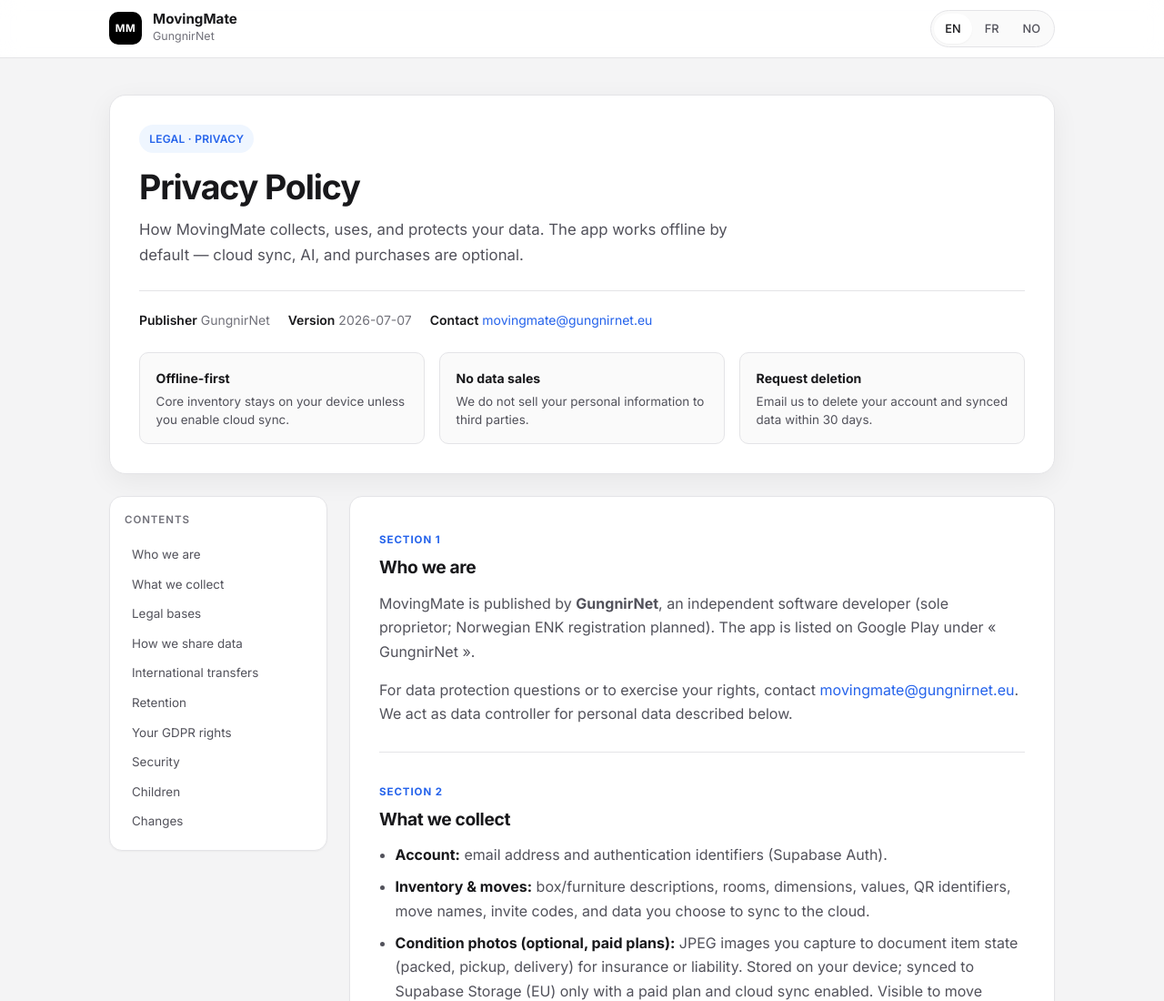
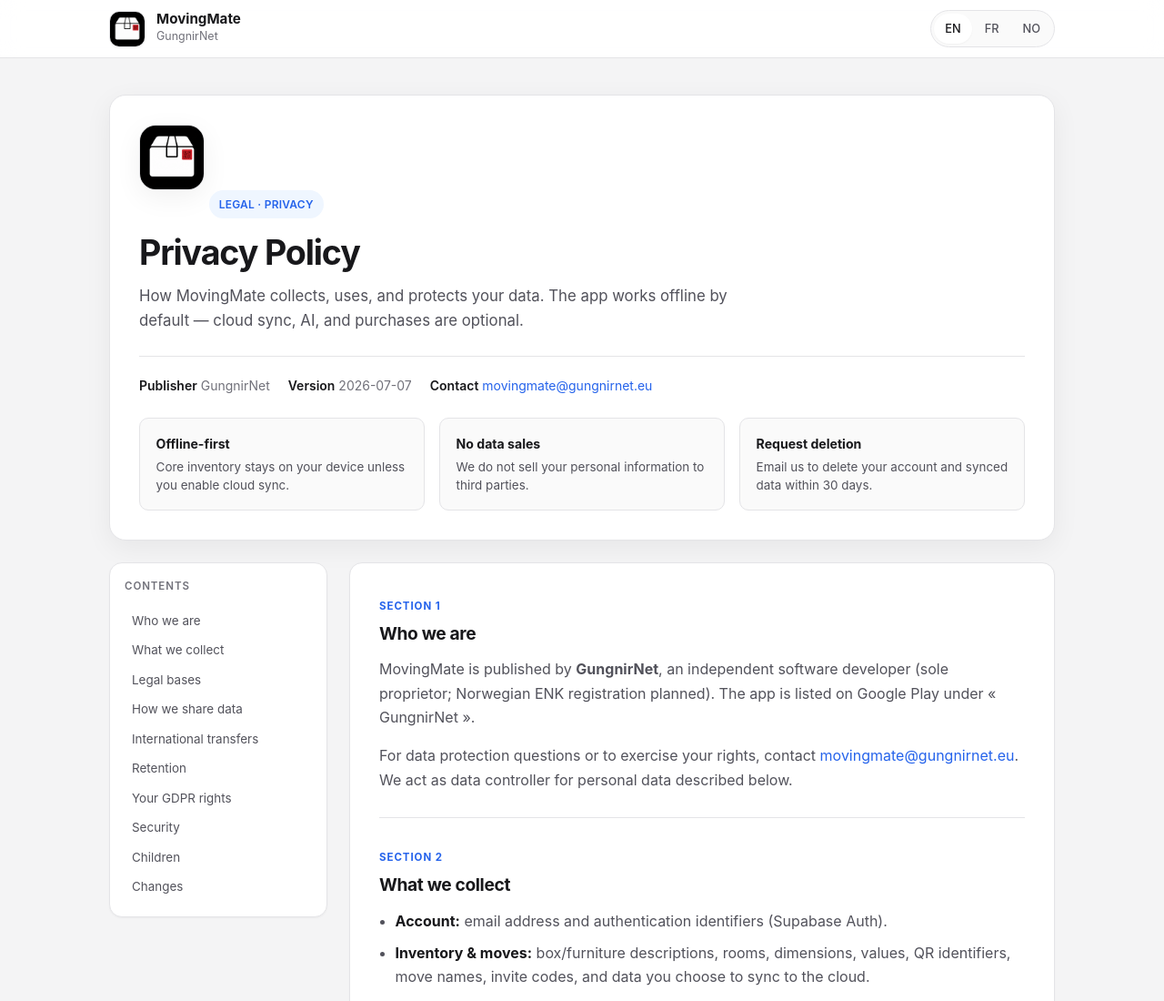
Before and after one commit to gungnirnet/movingmate-legal, a plain HTML site: page index.html in a window 1280 px wide. Shown: the top 1100 px of the page at 91% size. Drawn offline with Linux system fonts and the light colour scheme.

Commit message:
Update privacy policy from movingmate@c07d694

```diff
--- a/index.html
+++ b/index.html
@@ -7,7 +7,8 @@
   <meta name="description" content="Privacy Policy for MovingMate by GungnirNet. Available in English, French, and Norwegian.">
   <link rel="preconnect" href="https://fonts.googleapis.com">
   <link rel="preconnect" href="https://fonts.gstatic.com" crossorigin>
-  <link href="https://fonts.googleapis.com/css2?family=Inter:wght@400;500;600;700&display=swap" rel="stylesheet">
+  <link rel="icon" href="app_icon.png" type="image/png">
+  <link rel="apple-touch-icon" href="app_icon.png">
   <style>
     :root {
       --bg: #f4f4f5;
@@ -104,25 +105,13 @@
       min-width: 0;
     }
 
-    .brand-mark {
-      width: 36px;
-      height: 36px;
-      border-radius: 10px;
-      background: #000;
-      color: #fff;
-      display: grid;
-      place-items: center;
-      font-size: .72rem;
-      font-weight: 700;
-      letter-spacing: .04em;
+    .brand-logo {
+      width: 40px;
+      height: 40px;
+      border-radius: 11px;
       flex-shrink: 0;
-    }
-
-    @media (prefers-color-scheme: dark) {
-      .brand-mark {
-        background: #fff;
-        color: #000;
-      }
+      box-shadow: var(--shadow-sm);
+      border: 1px solid var(--border);
     }
 
     .brand-text {
@@ -178,6 +167,15 @@
 
     .hero {
       padding: 2.5rem 0 1.5rem;
+    }
+
+    .hero-logo {
+      width: 72px;
+      height: 72px;
+      border-radius: 18px;
+      margin-bottom: 1.25rem;
+      box-shadow: var(--shadow-md);
+      border: 1px solid var(--border);
     }
 
     .hero-card {
@@ -467,7 +465,7 @@
   <header class="site-header">
     <div class="header-inner">
       <div class="brand">
-        <div class="brand-mark" aria-hidden="true">MM</div>
+        <img class="brand-logo" src="app_icon.png" width="40" height="40" alt="MovingMate">
         <div class="brand-text">
           <strong>MovingMate</strong>
           <span>GungnirNet</span>
@@ -484,6 +482,7 @@
   <div class="page-wrap">
     <div class="hero">
       <div class="hero-card" id="hero-en">
+        <img class="hero-logo" src="app_icon.png" width="72" height="72" alt="MovingMate">
         <div class="eyebrow">Legal · Privacy</div>
         <h1>Privacy Policy</h1>
         <p class="hero-lead">How MovingMate collects, uses, and protects your data. The app works offline by default — cloud sync, AI, and purchases are optional.</p>
@@ -509,6 +508,7 @@
       </div>
 
       <div class="hero-card" id="hero-fr" hidden>
+        <img class="hero-logo" src="app_icon.png" width="72" height="72" alt="MovingMate">
         <div class="eyebrow">Légal · Confidentialité</div>
         <h1>Politique de confidentialité</h1>
         <p class="hero-lead">Comment MovingMate collecte, utilise et protège vos données. L'application fonctionne hors ligne par défaut — synchronisation cloud, IA et achats sont optionnels.</p>
@@ -534,6 +534,7 @@
       </div>
 
       <div class="hero-card" id="hero-nb" hidden>
+        <img class="hero-logo" src="app_icon.png" width="72" height="72" alt="MovingMate">
         <div class="eyebrow">Juridisk · Personvern</div>
         <h1>Personvernerklæring</h1>
         <p class="hero-lead">Hvordan MovingMate samler inn, bruker og beskytter dataene dine. Appen fungerer offline som standard — skysynkronisering, AI og kjøp er valgfritt.</p>
```
Also changed, not shown: app_icon.png (added).
